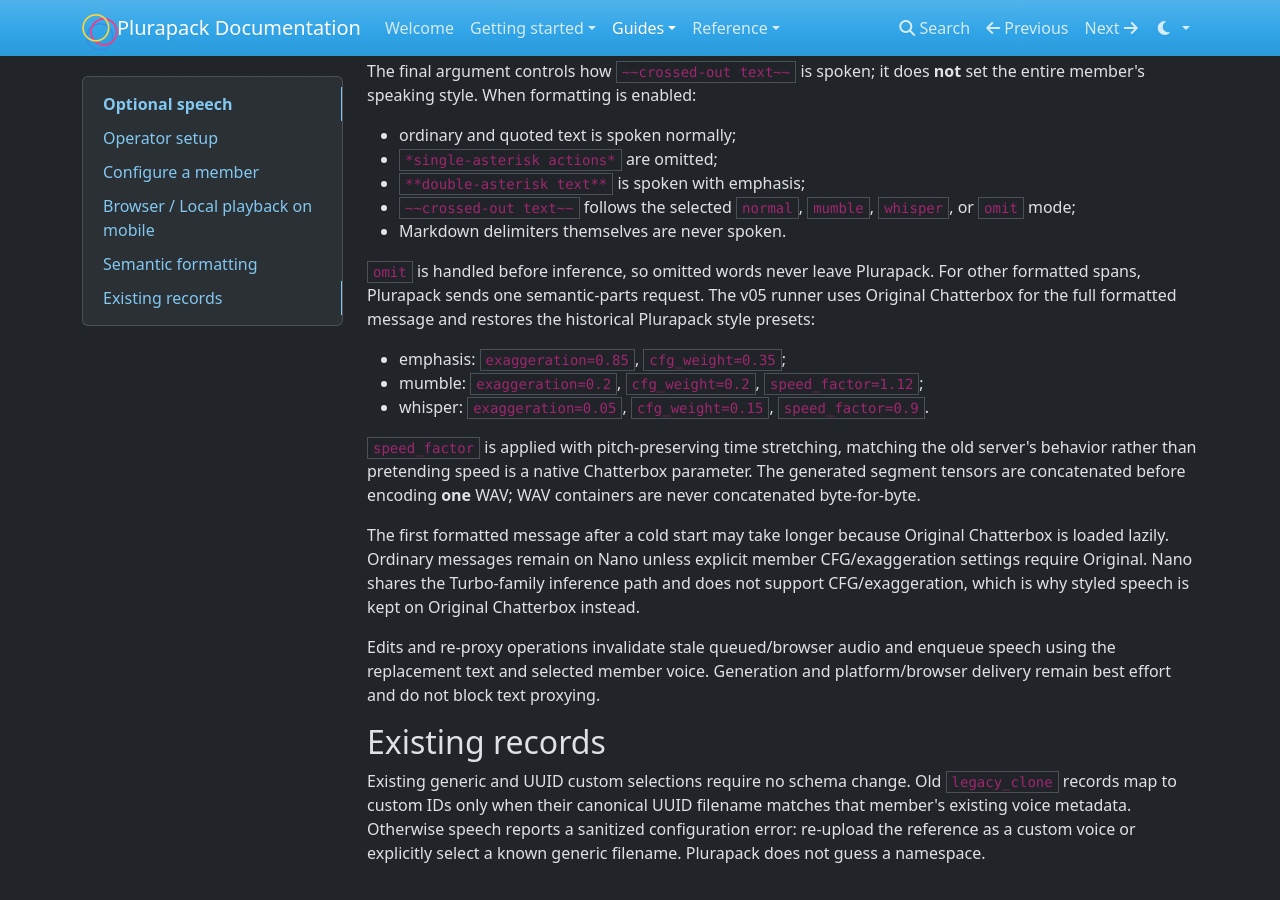
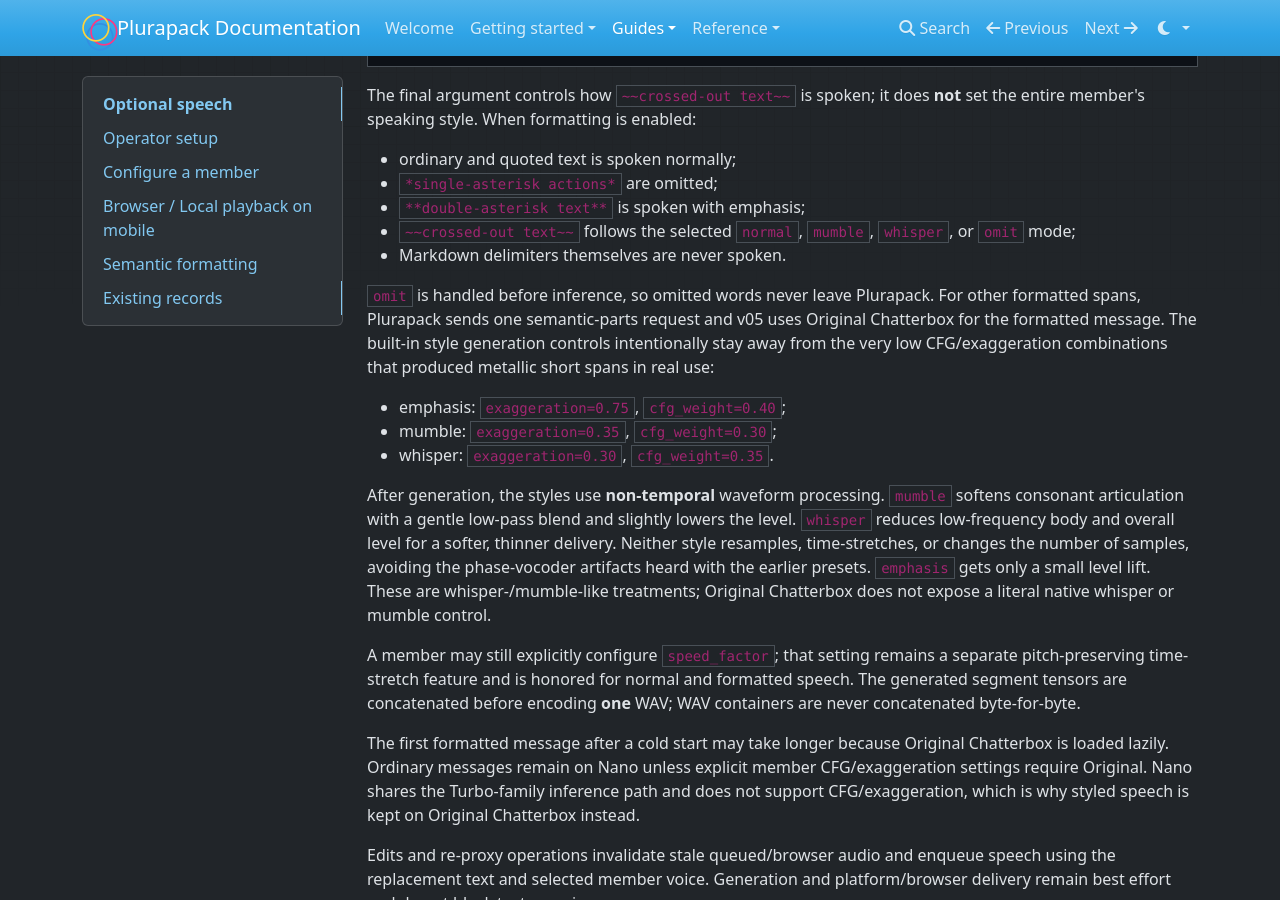
Before and after one commit to Techy-Nature/Plurapack, an MkDocs documentation site: the page built from documentation/docs/guides/speech.md, in a window 1280 px wide and 900 px high, scrolled down 2747 px. Built offline with MkDocs 1.6.1, drawn with Linux system fonts in a browser that asks for light colours; nearby versions of some CDN libraries; some of the changed text lies outside the part shown.

Commit message:
Document non-temporal voiceformat effects

```diff
--- a/documentation/docs/guides/speech.md
+++ b/documentation/docs/guides/speech.md
@@ -56,10 +56,13 @@
 The active v05 settings are `temperature`, `exaggeration`, `cfg_weight`, `seed`,
 and `speed_factor`. Ordinary speech uses Chatterbox Nano by default. If a member
 explicitly configures `exaggeration` or `cfg_weight`, v05 routes that message through
-Original Chatterbox so those controls actually take effect. `speed_factor` is
-applied after generation with pitch-preserving time stretching. Historical
-`language`, `split_text`, and `chunk_size` values remain valid stored metadata for
-compatibility but are not used by the current English Nano/Original runner.
+Original Chatterbox so those controls actually take effect. An explicitly selected
+`speed_factor` is applied after generation with pitch-preserving time stretching.
+Because time stretching can make short speech sound metallic, the built-in semantic
+styles deliberately do **not** set `speed_factor`; it remains an opt-in per-member
+control. Historical `language`, `split_text`, and `chunk_size` values remain valid
+stored metadata for compatibility but are not used by the current English
+Nano/Original runner.
 
 Formatted speech uses the same namespaced `voice_id` plus a list of semantic
 `parts`, each containing only spoken text and a style (`normal`, `emphasis`,
@@ -150,18 +153,27 @@
 - Markdown delimiters themselves are never spoken.
 
 `omit` is handled before inference, so omitted words never leave Plurapack. For
-other formatted spans, Plurapack sends one semantic-parts request. The v05 runner
-uses Original Chatterbox for the full formatted message and restores the historical
-Plurapack style presets:
+other formatted spans, Plurapack sends one semantic-parts request and v05 uses
+Original Chatterbox for the formatted message. The built-in style generation
+controls intentionally stay away from the very low CFG/exaggeration combinations
+that produced metallic short spans in real use:
 
-- emphasis: `exaggeration=0.85`, `cfg_weight=0.35`;
-- mumble: `exaggeration=0.2`, `cfg_weight=0.2`, `speed_factor=1.12`;
-- whisper: `exaggeration=0.05`, `cfg_weight=0.15`, `speed_factor=0.9`.
+- emphasis: `exaggeration=0.75`, `cfg_weight=0.40`;
+- mumble: `exaggeration=0.35`, `cfg_weight=0.30`;
+- whisper: `exaggeration=0.30`, `cfg_weight=0.35`.
 
-`speed_factor` is applied with pitch-preserving time stretching, matching the old
-server's behavior rather than pretending speed is a native Chatterbox parameter.
-The generated segment tensors are concatenated before encoding **one** WAV; WAV
-containers are never concatenated byte-for-byte.
+After generation, the styles use **non-temporal** waveform processing. `mumble`
+softens consonant articulation with a gentle low-pass blend and slightly lowers
+the level. `whisper` reduces low-frequency body and overall level for a softer,
+thinner delivery. Neither style resamples, time-stretches, or changes the number
+of samples, avoiding the phase-vocoder artifacts heard with the earlier presets.
+`emphasis` gets only a small level lift. These are whisper-/mumble-like treatments;
+Original Chatterbox does not expose a literal native whisper or mumble control.
+
+A member may still explicitly configure `speed_factor`; that setting remains a
+separate pitch-preserving time-stretch feature and is honored for normal and
+formatted speech. The generated segment tensors are concatenated before encoding
+**one** WAV; WAV containers are never concatenated byte-for-byte.
 
 The first formatted message after a cold start may take longer because Original
 Chatterbox is loaded lazily. Ordinary messages remain on Nano unless explicit
```
